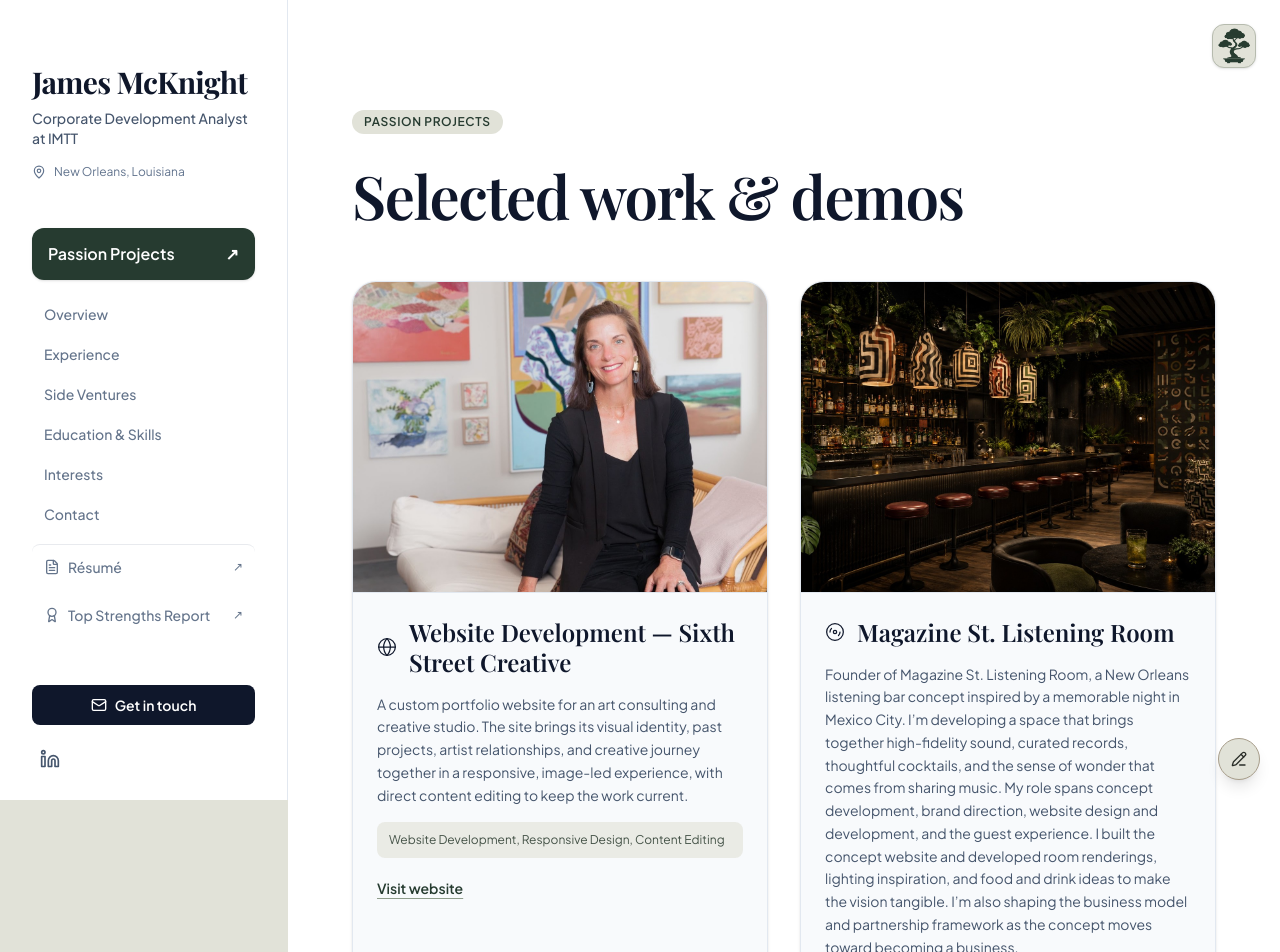
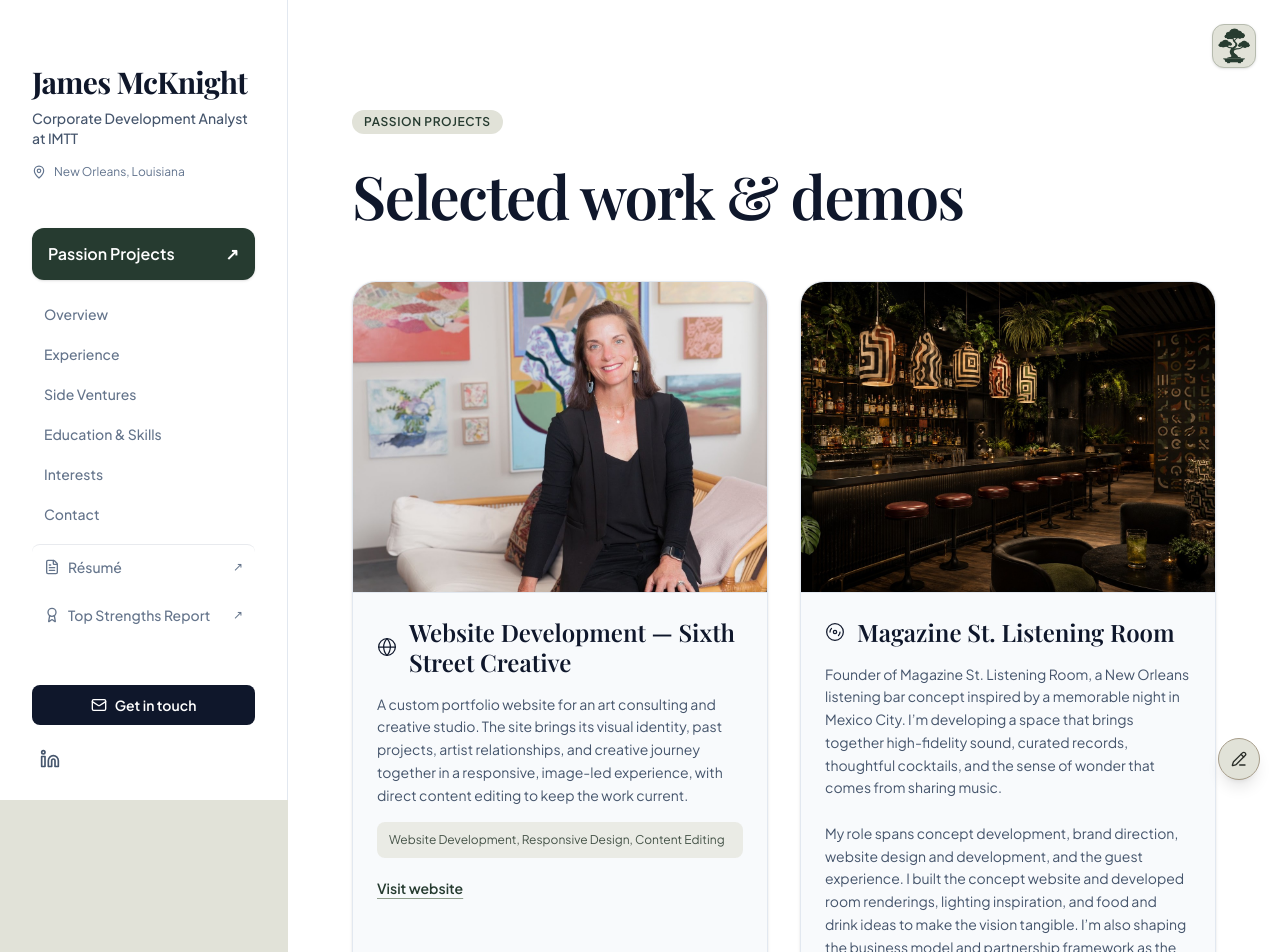
Before and after one commit to Melvinator32/james-mcknight-personal-site, a React (Vite) app in the folder artifacts/james-mcknight-portfolio/: page /projects in a window 1280 px wide. Shown: the top 952 px of the page. Built offline with nearby package versions, Linux system fonts and the light colour scheme; the HTML template or start-up script is replaced by a standard one; a web font is replaced by a local one.

Commit message:
Keep expanded project descriptions readable in separate paragraphs

```diff
--- a/artifacts/james-mcknight-portfolio/src/pages/Projects.tsx
+++ b/artifacts/james-mcknight-portfolio/src/pages/Projects.tsx
@@ -91,7 +91,7 @@ export default function Projects() {
                     <EditableText contentKey={`projects.${index}.name`} fallback={project.name} label="Project name" />
                   </h2>
 
-                  <div className="text-sm leading-relaxed text-slate-600">
+                  <div className="whitespace-pre-line text-sm leading-relaxed text-slate-600">
                     {project.id === "demo-radio" && !isEditing ? (
                       <TunedInDescription description={project.description} />
                     ) : (
```
